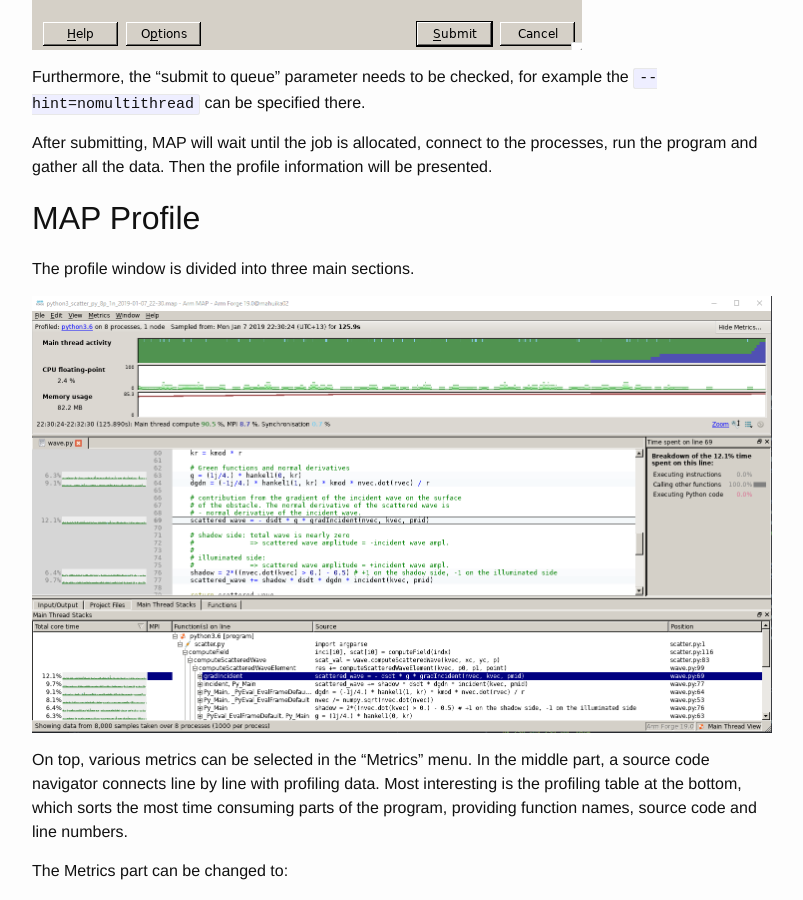
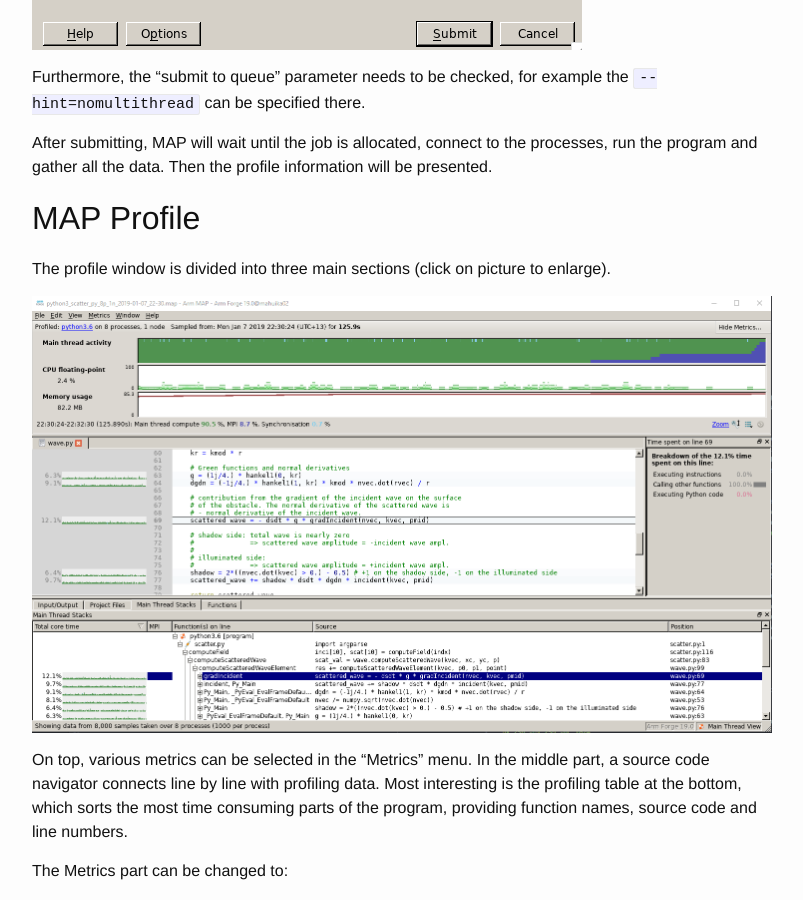
Before and after one commit to nesi/perf-training, a Jekyll site: the page built from _lessons/python-scatter/06-profiling_with_MAP.md, in a window 1280 px wide and 900 px high, scrolled down 3446 px. Shown: the whole window, without its empty margins (238-1041 px from the left). Built offline with Jekyll 4.4.1, drawn with Linux system fonts in a browser that asks for light colours.

Commit message:
MAP: add comment for larger picture

```diff
--- a/_lessons/python-scatter/06-profiling_with_MAP.md
+++ b/_lessons/python-scatter/06-profiling_with_MAP.md
@@ -77,7 +77,7 @@
 
 ## MAP Profile
 
-The profile window is divided into three main sections.
+The profile window is divided into three main sections (click on picture to enlarge).
 
 [![example-map-scatter](images/ARM_MAP_scatter_mpi.png)](images/ARM_MAP_scatter_mpi.png)
 
```
